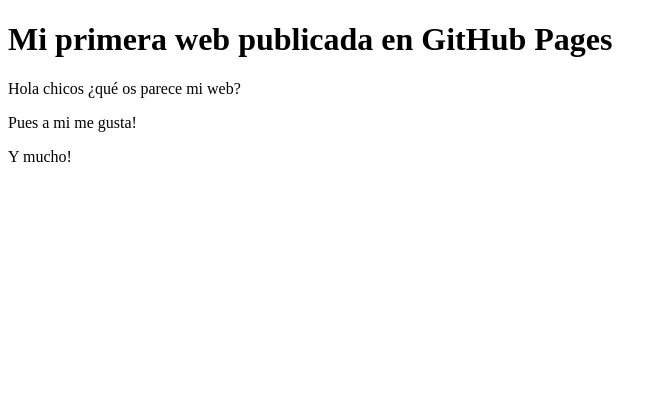
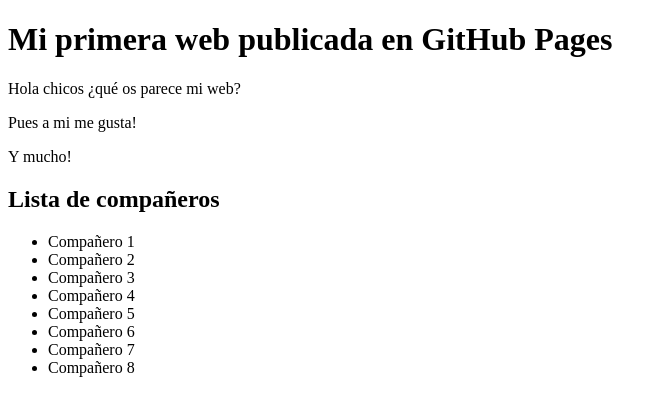
Before and after one commit to DiogoReis10/DiogoReis10.github.io, a plain HTML site: page index.html in a window 1280 px wide. Shown: the whole page, without its empty margins (0-667 px from the left). Drawn offline with Linux system fonts and the light colour scheme.

Commit message:
MOD: index.html V.0.4

```diff
--- a/index.html
+++ b/index.html
@@ -11,5 +11,16 @@
     <p>Hola chicos ¿qué os parece mi web?</p>
     <p>Pues a mi me gusta!</p>
     <p>Y mucho!</p>
+    <h2>Lista de compañeros</h2>
+    <ul>
+        <li>Compañero 1</li>
+        <li>Compañero 2</li>
+        <li>Compañero 3</li>
+        <li>Compañero 4</li>
+        <li>Compañero 5</li>
+        <li>Compañero 6</li>
+        <li>Compañero 7</li>
+        <li>Compañero 8</li>
+    </ul>
 </body>
 </html>
```
